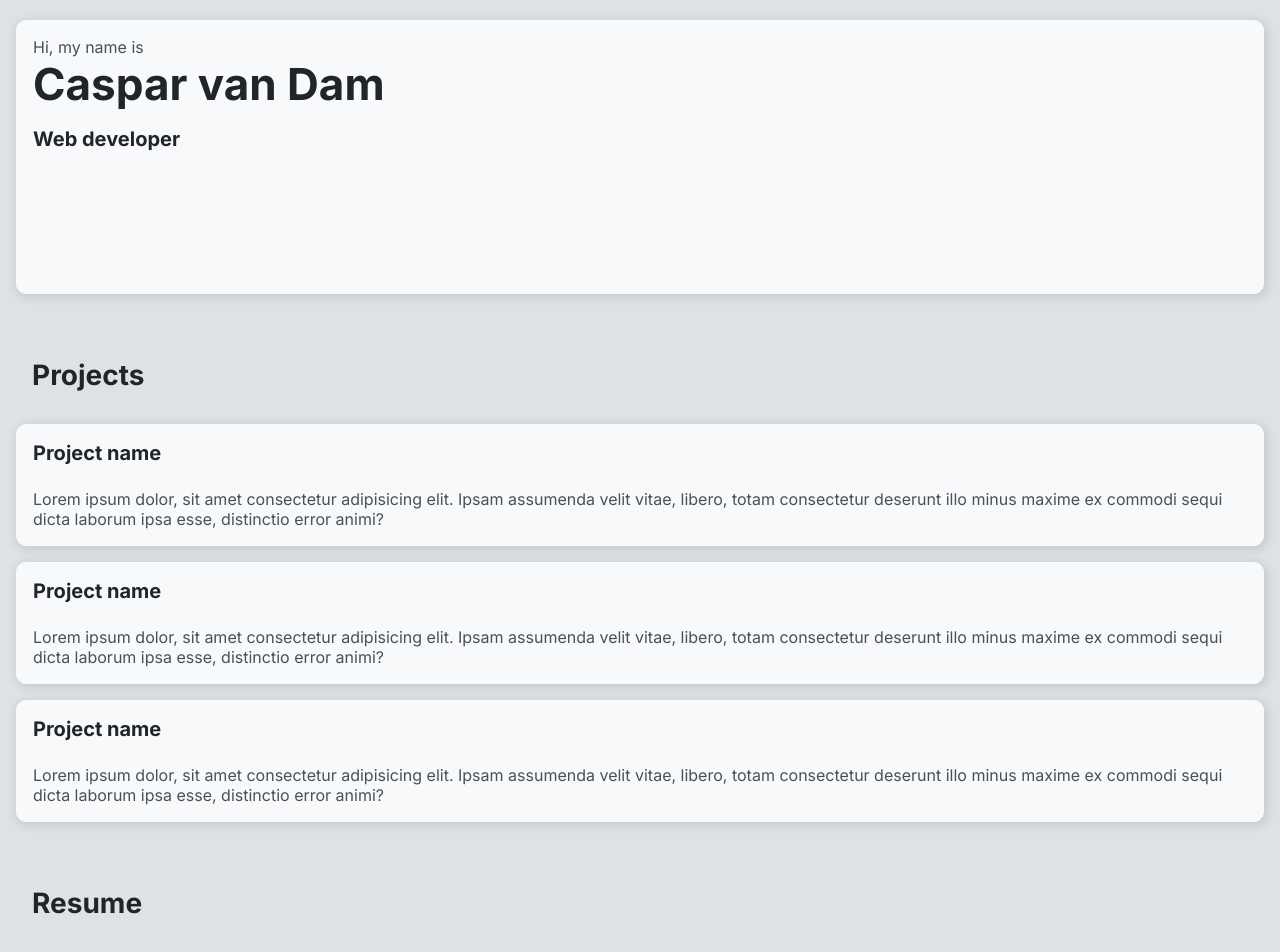
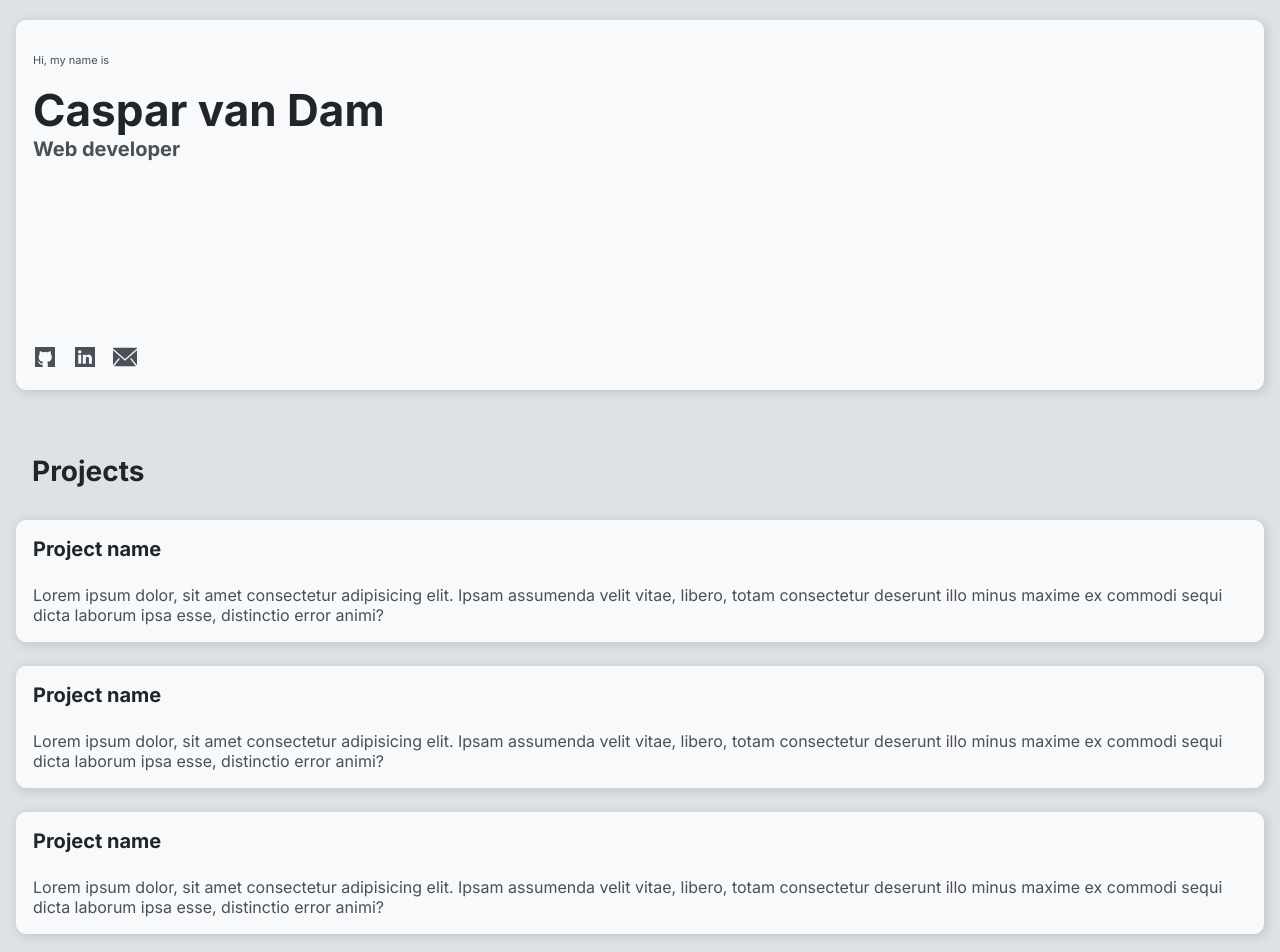
Before and after one commit to crvdam/portfolio_v3, a React (Vite) app in the folder portfolio_v3/: page / in a window 1280 px wide. Shown: the part 60-1012 px from the top of the page. Built offline with nearby package versions, Linux system fonts and the light colour scheme.

Commit message:
main introduction styling adjustments

```diff
--- a/portfolio_v3/src/Main/Main.css
+++ b/portfolio_v3/src/Main/Main.css
@@ -16,16 +16,39 @@ section {
   background-color: var(--bg-secondary);
 }
 
+h1 {
+  margin-bottom: 0;
+  margin-top: 1rem;
+}
+
+.superscript {
+  font-size: 11px;
+  color: var(--clr-secondary);
+}
+
+.subscript {
+  color: var(--clr-secondary);
+}
+
+.introduction-wrapper {
+  flex-grow: 1;
+}
+
 .introduction {
-  min-height: 240px;
+  min-height: 320px;
+  padding-top: 2rem;
+  display: flex;
+  flex-direction: column;
 }
 
 .section-title {
   margin-left: 1rem;
 }
 
-.project {
-  margin-bottom: 1rem;
+.projects-list {
+  display: flex;
+  flex-direction: column;
+  gap: 1.5rem;
 }
 
 .resume-subcategory {
--- a/portfolio_v3/src/Main/Main.tsx
+++ b/portfolio_v3/src/Main/Main.tsx
@@ -1,52 +1,56 @@
 import "./Main.css";
+import Socials from "../Socials/Socials";
 
 function Main() {
   return (
     <main>
       <section className="introduction tile">
-        <div>
-          <p>Hi, my name is</p>
+        <div className="introduction-wrapper">
+          <p className="superscript">Hi, my name is</p>
           <h1>Caspar van Dam</h1>
-          <h3>Web developer</h3>
+          <h3 className="subscript">Web developer</h3>
         </div>
+        <Socials />
       </section>
 
       <section className="projects">
         <h2 className="section-title">Projects</h2>
-        <div className="project tile">
+        <ul className="projects-list">
+          <li className="tile">
             <h3>Project name</h3>
             <p>
               Lorem ipsum dolor, sit amet consectetur adipisicing elit. Ipsam
-            assumenda velit vitae, libero, totam consectetur deserunt illo minus
-            maxime ex commodi sequi dicta laborum ipsa esse, distinctio error
-            animi?
+              assumenda velit vitae, libero, totam consectetur deserunt illo
+              minus maxime ex commodi sequi dicta laborum ipsa esse, distinctio
+              error animi?
             </p>
-        </div>
-        <div className="project tile">
+          </li>
+          <li className="tile">
             <h3>Project name</h3>
             <p>
               Lorem ipsum dolor, sit amet consectetur adipisicing elit. Ipsam
-            assumenda velit vitae, libero, totam consectetur deserunt illo minus
-            maxime ex commodi sequi dicta laborum ipsa esse, distinctio error
-            animi?
+              assumenda velit vitae, libero, totam consectetur deserunt illo
+              minus maxime ex commodi sequi dicta laborum ipsa esse, distinctio
+              error animi?
             </p>
-        </div>
-        <div className="project tile">
+          </li>
+          <li className="tile">
             <h3>Project name</h3>
             <p>
               Lorem ipsum dolor, sit amet consectetur adipisicing elit. Ipsam
-            assumenda velit vitae, libero, totam consectetur deserunt illo minus
-            maxime ex commodi sequi dicta laborum ipsa esse, distinctio error
-            animi?
+              assumenda velit vitae, libero, totam consectetur deserunt illo
+              minus maxime ex commodi sequi dicta laborum ipsa esse, distinctio
+              error animi?
             </p>
-        </div>
+          </li>
+        </ul>
       </section>
 
       <section className="resume">
-        <h2 className="section-title">Resume</h2>
+        <h2>Resume</h2>
 
         <div className="resume-subcategory">
-          <h3 className="section-title">Skills</h3>
+          <h3>Skills</h3>
           <ul className="skill-list">
             <li className="skill">TypeScript</li>
             <li className="skill">React</li>
@@ -63,7 +67,7 @@ function Main() {
         </div>
 
         <div className="resume-subcategory">
-          <h3 className="section-title">Experience</h3>
+          <h3>Experience</h3>
           <div className="experience-item tile">
             <div className="function-wrapper">
               <h4 className="function-title">Junior Front-end Developer</h4>
@@ -78,7 +82,7 @@ function Main() {
           </div>
         </div>
         <div className="resume-subcategory">
-          <h3 className="section-title">Education</h3>
+          <h3>Education</h3>
           <div className="education-item tile">
             <h4>Work & Organizational Psychology</h4>
             <p>Master's</p>
```
Lines whose indentation alone changed are shown as unchanged.
